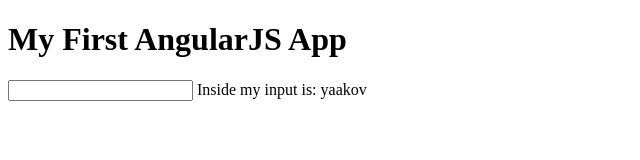
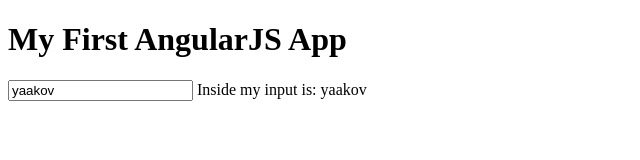
Before and after one commit to kasunokira/coursera-test, a plain HTML site: page index.html in a window 1280 px wide. Shown: the full height of the page, 0-640 px from the left. Drawn offline with Linux system fonts and the light colour scheme.

Commit message:
lecture 04 1

```diff
--- a/index.html
+++ b/index.html
@@ -10,7 +10,7 @@
 		<body>
 			<h1>My First AngularJS App</h1>
 			<div ng-controller="myFirstController">
-				<input type"text" mg-model="name">
+				<input type"text" ng-model="name">
 				Inside my input is: {{name}}
 
 			</div>
```
